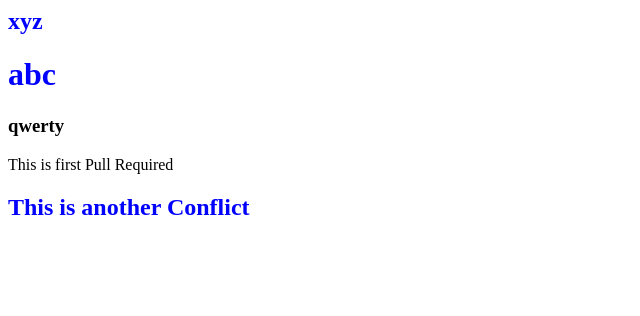
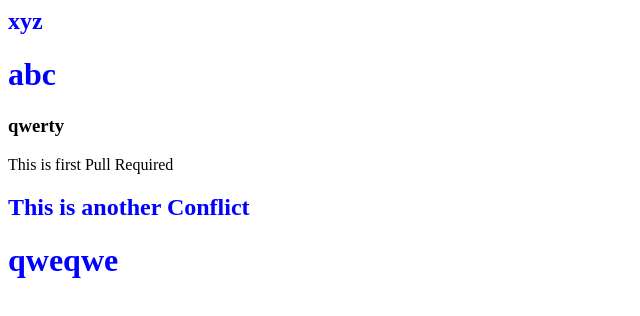
Before and after one commit to mahnoorkhan/TestRepository, a plain HTML site: page index.html in a window 1280 px wide. Shown: the whole page, without its empty margins (0-640 px from the left). Drawn offline with Linux system fonts and the light colour scheme.

Commit message:
h1tag added

```diff
--- a/index.html
+++ b/index.html
@@ -13,5 +13,6 @@ color:blue;
 <h3> qwerty </h3>
 <p>This is first Pull Required</p>
 <h2>This is another Conflict</h2>
+<h1> qweqwe </h1>
 </body>
 </html>
```
